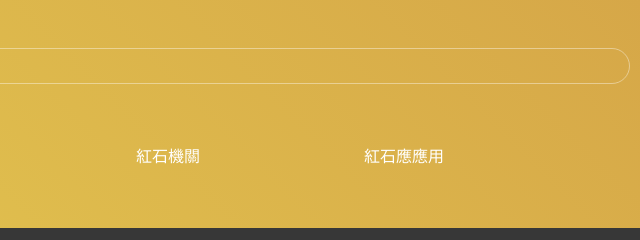
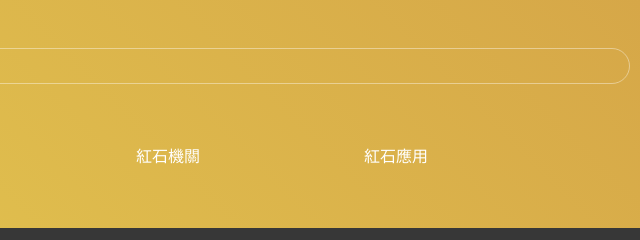
Before and after one commit to Hedgehogggg/1410822058_20221202hw, a plain HTML site: page red stone.html in a window 1280 px wide. Shown: the part 802-1042 px from the top of the page, 640-1280 px from the left. Drawn offline with nearby package versions, Linux system fonts and the light colour scheme.

Commit message:
20221216

```diff
--- a/red stone.html
+++ b/red stone.html
@@ -65,7 +65,7 @@
                     <div class="col-md"><a href="#B"><i class="tou"></i>紅石元件</a></div>
                     <div class="col-md"><a href="#"><i class="tou"></i>紅石電路</a></div>
                     <div class="col-md"><a href="#"><i class="tou"></i>紅石機關</a></div>
-                    <div class="col-md"><a href="#"><i class="tou"></i>紅石應應用</a></div>
+                    <div class="col-md"><a href="#"><i class="tou"></i>紅石應用</a></div>
             </div>
             </nav>
         </div>
```
